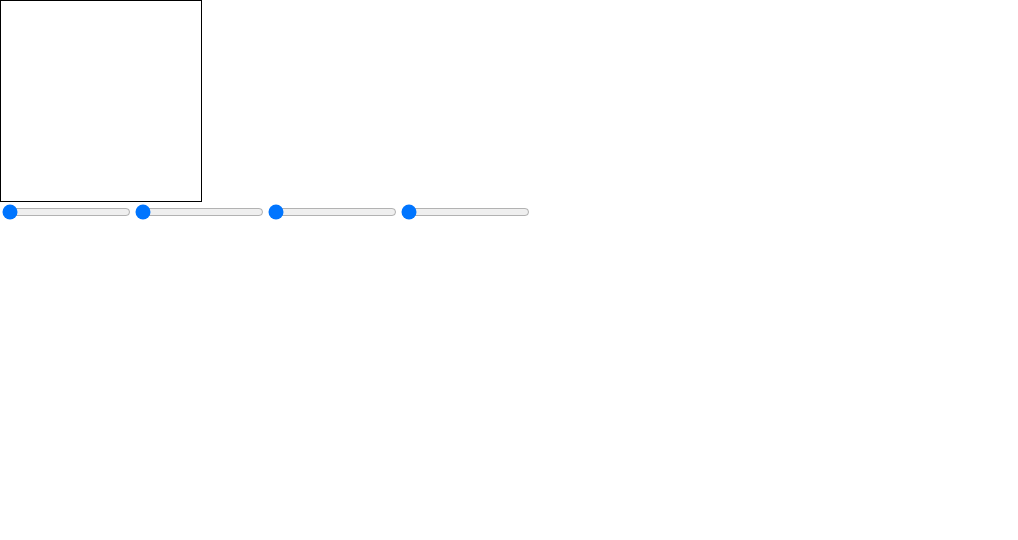
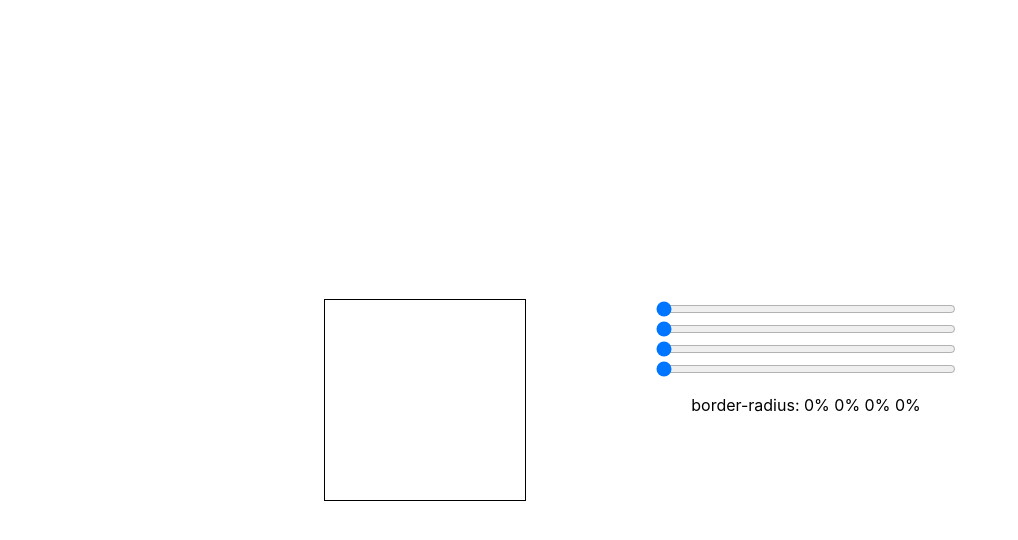
Before and after one commit to ReBastos/border-radius-React, a React (Create React App) app: page / in a window 1280 px wide. Shown: the top 540 px of the page, without its empty margins (0-1018 px from the left). Built offline with nearby package versions, Linux system fonts and the light colour scheme.

Commit message:
Gerando Texto

```diff
--- a/src/App.css
+++ b/src/App.css
@@ -1,38 +1,11 @@
-.App {
-  text-align: center;
+main {
+  display: flex;
+  gap: 130px;
 }
 
-.App-logo {
-  height: 40vmin;
-  pointer-events: none;
-}
-
-@media (prefers-reduced-motion: no-preference) {
-  .App-logo {
-    animation: App-logo-spin infinite 20s linear;
-  }
-}
-
-.App-header {
-  background-color: #282c34;
-  min-height: 100vh;
+.inputs{
   display: flex;
   flex-direction: column;
   align-items: center;
-  justify-content: center;
-  font-size: calc(10px + 2vmin);
-  color: white;
+  width: 300px;
 }
-
-.App-link {
-  color: #61dafb;
-}
-
-@keyframes App-logo-spin {
-  from {
-    transform: rotate(0deg);
-  }
-  to {
-    transform: rotate(360deg);
-  }
-}
--- a/src/App.js
+++ b/src/App.js
@@ -1,6 +1,9 @@
 import {useState} from 'react'
 import './App.css';
-import BoxRadius from './components/box';
+import BoxRadius from './components/BoxRadius';
+import CssGenerator from './components/CssGenerator';
+import RangeInput from './components/RangeInput';
+
 
 function App() {
 
@@ -9,34 +12,10 @@ function App() {
   const [bottomLeft, setBottomLeft] = useState(0);
   const [bottomRight, setBottomRight] = useState(0);
 
-  function heldBorders(evt) {
-
-    if(evt.target.id === 'top-left') {
-      setTopLeft(evt.target.value);
-      console.log(evt.target.value);
-    }
-
-    if(evt.target.id === 'top-right') {
-      setTopRight(evt.target.value);
-      console.log(evt.target.value);
-    }
-
-    if(evt.target.id === 'bottom-left') {
-      setBottomLeft(evt.target.value);
-        console.log(evt.target.value);
-    }
-
-    if(evt.target.id === 'bottom-right') {
-      setBottomRight(evt.target.value);
-      console.log(evt.target.value);
-
-    }
-
-
-  }
 
   return (
    <>
+   <main>
 
    <BoxRadius
    topLeft = {topLeft}
@@ -45,14 +24,24 @@ function App() {
    bottomRight = {bottomRight}
    />
 
+
    <div className='inputs'>
+      <RangeInput value={topLeft} setValue={setTopLeft}/>
+      <RangeInput value={topRight} setValue={setTopRight}/>
+      <RangeInput value={bottomLeft} setValue={setBottomLeft}/>
+      <RangeInput value={bottomRight} setValue={setBottomRight}/>
 
-     <input type='range' id='top-left' value={topLeft} onChange={heldBorders}></input>
-     <input type='range' id='top-right' value={topRight} onChange={heldBorders}></input>
-     <input type='range' id='bottom-left' value={bottomLeft} onChange={heldBorders}></input>
-     <input type='range' id='bottom-right' value={bottomRight} onChange={heldBorders}></input>
 
-   </div>
+   <CssGenerator
+   topLeft = {topLeft}
+   topRight = {topRight}
+   bottomLeft = {bottomLeft}
+   bottomRight = {bottomRight}
+   />
+
+</div>
+
+  </main>
    </>
   );
 }
--- a/src/components/box/index.jsx
+++ b/src/components/BoxRadius/index.jsx
@@ -1,13 +1,12 @@
 import './style.css'
+import generateBorderRadius from '../utils/generateBorderRadius';
 
 const BoxRadius = ({topLeft, topRight, bottomLeft, bottomRight}) => {
-
-    let valorBorderRadius = ` ${topLeft}% ${topRight}% ${bottomLeft}% ${bottomRight}%`;
 
     return(
         <>
         <div id="box"
-        style={{borderRadius:  valorBorderRadius}}
+        style={{borderRadius:  generateBorderRadius(topLeft, topRight, bottomLeft, bottomRight)}}
         ></div>
         </>
     )
--- /dev/null
+++ b/src/components/CssGenerator/index.jsx
@@ -0,0 +1,21 @@
+import generateBorderRadius from "../utils/generateBorderRadius"
+
+const CssGenerator = ({
+    topLeft,
+    topRight,
+    bottomLeft,
+    bottomRight
+
+}) => {
+
+
+    return(
+        <div>
+        <p> border-radius: {generateBorderRadius(topLeft, topRight, bottomLeft, bottomRight)}</p>
+        </div>
+    )
+
+
+}
+
+export default CssGenerator;
--- /dev/null
+++ b/src/components/RangeInput/index.jsx
@@ -0,0 +1,16 @@
+import './style.css'
+
+const RangeInput = ({value, setValue}) => {
+
+    const handleOnChange = (evt) => {
+        setValue(evt.target.value);
+
+    }
+
+    return (
+        <input type='range' value={value} onChange={handleOnChange}></input>
+    )
+
+}
+
+export default RangeInput;
--- /dev/null
+++ b/src/components/RangeInput/style.css
@@ -0,0 +1,3 @@
+input {
+width: 300px;
+}
--- /dev/null
+++ b/src/components/utils/generateBorderRadius.js
@@ -0,0 +1,6 @@
+function generateBorderRadius(topLeft, topRight, bottomLeft, bottomRight) {
+
+    return ` ${topLeft}% ${topRight}% ${bottomLeft}% ${bottomRight}%`;
+}
+
+export default generateBorderRadius;
--- a/src/index.css
+++ b/src/index.css
@@ -5,6 +5,13 @@ body {
     sans-serif;
   -webkit-font-smoothing: antialiased;
   -moz-osx-font-smoothing: grayscale;
+
+  width: 100vw;
+  height: 100vh;
+  display: flex;
+  justify-content: center;
+  align-items: center;
+  gap: 300px;
 }
 
 code {
```
Also changed, not shown: src/components/BoxRadius/style.css (renamed from src/components/box/style.css).
